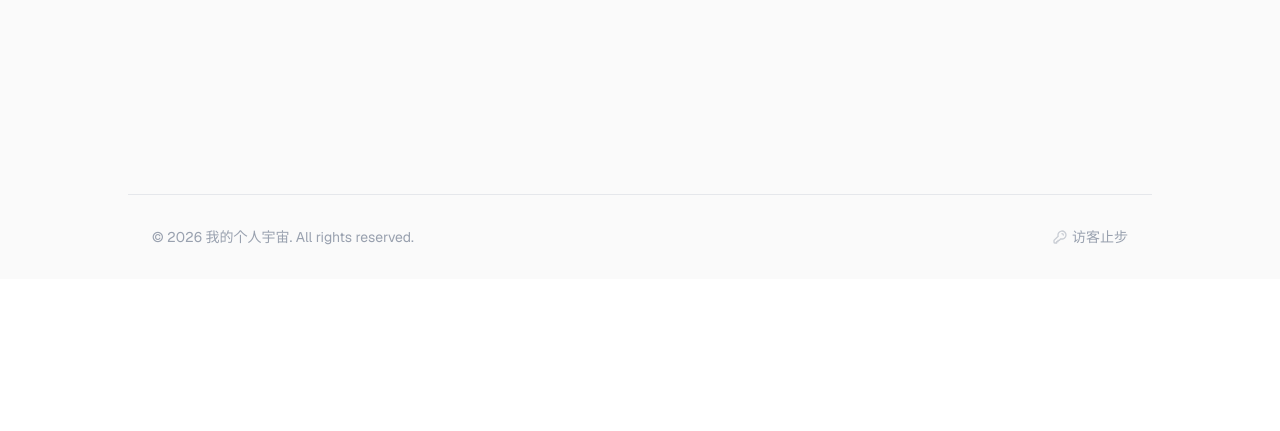
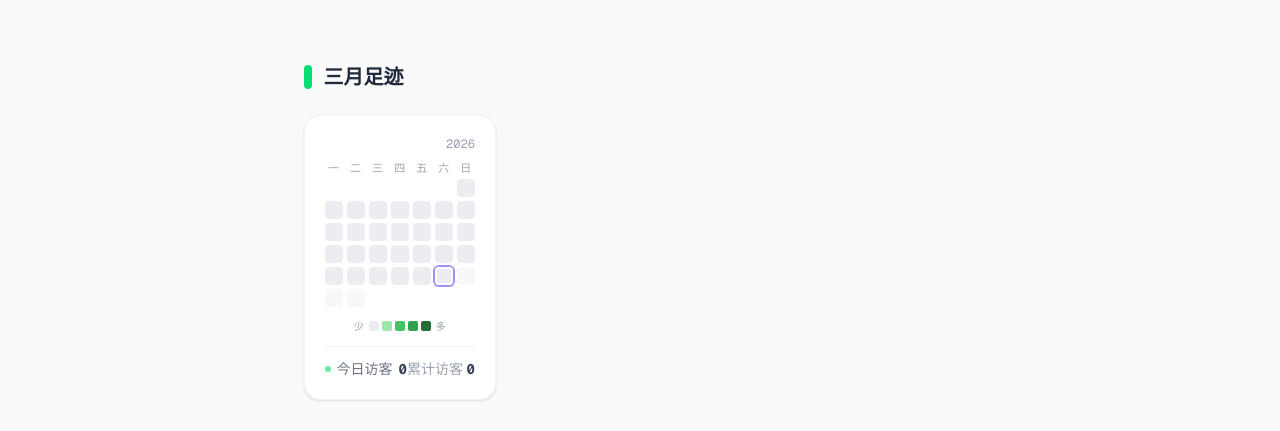
Before and after one commit to Muelsyse0613/my-website, a Next.js app: page / in a window 1280 px wide. Shown: the part 521-952 px from the top of the page. Before the commit the page ends 800 px from the top, so only its background shows below. Built offline with nearby package versions, Linux system fonts and the light colour scheme; no server answers; the database is empty.

Commit message:
update：增加访客统计热力图

```diff
--- /dev/null
+++ b/app/VisitorHeatMap.tsx
@@ -0,0 +1,180 @@
+'use client';
+
+import { useState, useEffect } from 'react';
+import { createClient } from '@supabase/supabase-js';
+
+const supabase = createClient(
+  process.env.NEXT_PUBLIC_SUPABASE_URL!,
+  process.env.NEXT_PUBLIC_SUPABASE_ANON_KEY!
+);
+
+export default function VisitorHeatmap() {
+  const [monthData, setMonthData] = useState<Record<string, number>>({});
+  const [todayCount, setTodayCount] = useState(0);
+  const [totalCount, setTotalCount] = useState(0);
+
+  useEffect(() => {
+    async function init() {
+      try {
+        const alreadyCounted = sessionStorage.getItem('visit_counted');
+        if (!alreadyCounted) {
+          const { error } = await supabase.rpc('record_visit');
+          if (!error) {
+            sessionStorage.setItem('visit_counted', 'true');
+          }
+        }
+      } catch (e) {
+        // sessionStorage 在某些环境下可能不可用，静默失败
+      }
+
+      const { data: rows } = await supabase
+        .from('daily_stats')
+        .select('date, views');
+
+      if (rows && rows.length > 0) {
+        const map: Record<string, number> = {};
+        let total = 0;
+        rows.forEach((r) => {
+          map[r.date] = r.views;
+          total += r.views;
+        });
+
+        const now = new Date();
+        const todayStr = `${now.getFullYear()}-${String(now.getMonth() + 1).padStart(2, '0')}-${String(now.getDate()).padStart(2, '0')}`;
+
+        setMonthData(map);
+        setTodayCount(map[todayStr] || 0);
+        setTotalCount(total);
+      }
+    }
+
+    init();
+  }, []);
+
+  const now = new Date();
+  const year = now.getFullYear();
+  const month = now.getMonth();
+  const todayDate = now.getDate();
+  const daysInMonth = new Date(year, month + 1, 0).getDate();
+  const firstDayOfWeek = new Date(year, month, 1).getDay();
+  const startOffset = firstDayOfWeek === 0 ? 6 : firstDayOfWeek - 1;
+
+  const monthNames = ['一月', '二月', '三月', '四月', '五月', '六月', '七月', '八月', '九月', '十月', '十一月', '十二月'];
+  const weekDays = ['一', '二', '三', '四', '五', '六', '日'];
+
+  // GitHub 风格绿色色阶
+  const getColor = (views: number, isFuture: boolean): string => {
+    if (isFuture) return '#f6f8fa';
+    if (views === 0) return '#ebedf0';
+    if (views <= 2) return '#9be9a8';
+    if (views <= 5) return '#40c463';
+    if (views <= 10) return '#30a14e';
+    return '#216e39';
+  };
+
+  const gridStyle: React.CSSProperties = {
+    display: 'grid',
+    gridTemplateColumns: 'repeat(7, 1fr)',
+    gap: '4px',
+  };
+
+  return (
+    <div>
+      <h2 className="text-xl font-bold mb-6 flex items-center">
+        <div className="shrink-0 w-2 h-6 bg-green-400 rounded-full mr-3"></div>
+        {monthNames[month]}足迹
+      </h2>
+
+      <div className="bg-white p-5 rounded-2xl shadow-sm border border-gray-100">
+        {/* 右上角年份 */}
+        <div style={{ display: 'flex', justifyContent: 'flex-end', marginBottom: '8px' }}>
+          <span className="text-xs text-gray-400 font-mono">{year}</span>
+        </div>
+
+        {/* 星期标头 */}
+        <div style={gridStyle}>
+          {weekDays.map((d) => (
+            <div
+              key={d}
+              style={{
+                textAlign: 'center',
+                fontSize: '11px',
+                color: '#9ca3af',
+                fontWeight: 500,
+                paddingBottom: '2px',
+                userSelect: 'none',
+              }}
+            >
+              {d}
+            </div>
+          ))}
+        </div>
+
+        {/* 日历热力图 */}
+        <div style={gridStyle}>
+          {Array.from({ length: startOffset }).map((_, i) => (
+            <div key={`e-${i}`} style={{ aspectRatio: '1' }} />
+          ))}
+
+          {Array.from({ length: daysInMonth }).map((_, i) => {
+            const day = i + 1;
+            const dateStr = `${year}-${String(month + 1).padStart(2, '0')}-${String(day).padStart(2, '0')}`;
+            const views = monthData[dateStr] || 0;
+            const isFuture = day > todayDate;
+            const isToday = day === todayDate;
+
+            return (
+              <div
+                key={day}
+                title={isFuture ? `${month + 1}月${day}日` : `${month + 1}月${day}日：${views} 次访问`}
+                style={{
+                  aspectRatio: '1',
+                  borderRadius: '4px',
+                  backgroundColor: getColor(views, isFuture),
+                  transition: 'background-color 0.2s ease',
+                  cursor: 'default',
+                  ...(isToday
+                    ? {
+                        boxShadow: '0 0 0 2px #a78bfa',
+                        outline: '2px solid white',
+                        outlineOffset: '-2px',
+                      }
+                    : {}),
+                }}
+              />
+            );
+          })}
+        </div>
+
+        {/* 色阶图例 */}
+        <div
+          style={{
+            display: 'flex',
+            alignItems: 'center',
+            justifyContent: 'center',
+            gap: '3px',
+            marginTop: '12px',
+            marginBottom: '12px',
+          }}
+        >
+          <span style={{ fontSize: '10px', color: '#9ca3af', marginRight: '2px' }}>少</span>
+          {['#ebedf0', '#9be9a8', '#40c463', '#30a14e', '#216e39'].map((c, i) => (
+            <div key={i} style={{ width: '10px', height: '10px', borderRadius: '2px', backgroundColor: c }} />
+          ))}
+          <span style={{ fontSize: '10px', color: '#9ca3af', marginLeft: '2px' }}>多</span>
+        </div>
+
+        {/* 底部统计 */}
+        <div className="flex items-center justify-between pt-3 border-t border-gray-100 text-sm">
+          <div className="flex items-center gap-1.5 text-gray-500">
+            <span className="inline-block w-1.5 h-1.5 rounded-full bg-green-400 animate-pulse"></span>
+            今日访客 <span className="font-mono font-bold text-gray-700">{todayCount}</span>
+          </div>
+          <div className="text-gray-400">
+            累计访客 <span className="font-mono font-bold text-gray-700">{totalCount.toLocaleString()}</span>
+          </div>
+        </div>
+      </div>
+    </div>
+  );
+}
--- a/app/page.tsx
+++ b/app/page.tsx
@@ -1,4 +1,5 @@
 import { createClient } from '@supabase/supabase-js';
+import VisitorHeatmap from './VisitorHeatMap';
 
 const supabaseUrl = process.env.NEXT_PUBLIC_SUPABASE_URL!;
 const supabaseKey = process.env.NEXT_PUBLIC_SUPABASE_ANON_KEY!;
@@ -82,6 +83,11 @@ export default async function Home() {
               </a>
             </div>
           </div>
+
+          {/* 访客足迹热力图 */}
+          <div className="mt-16">
+            <VisitorHeatmap />
+          </div>
         </section>
 
         {/* 右侧：最新随笔 */}
```
